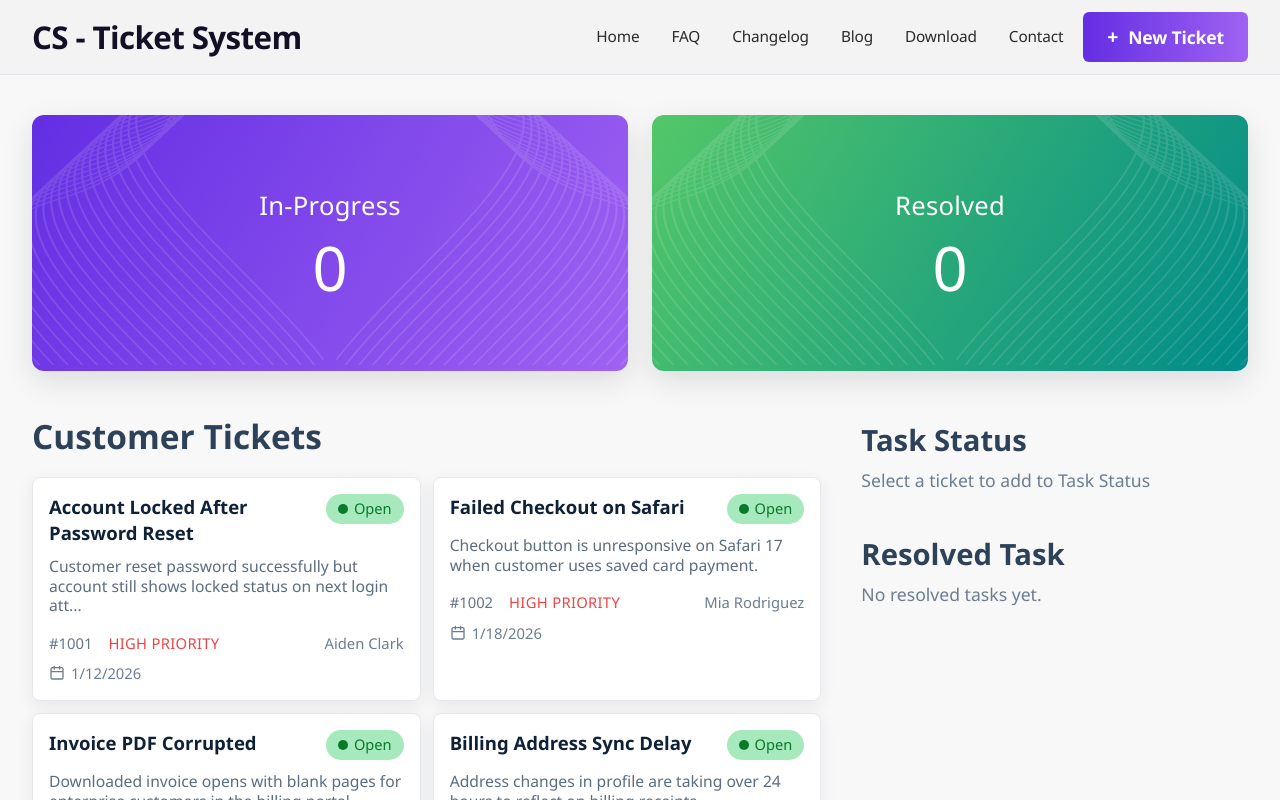
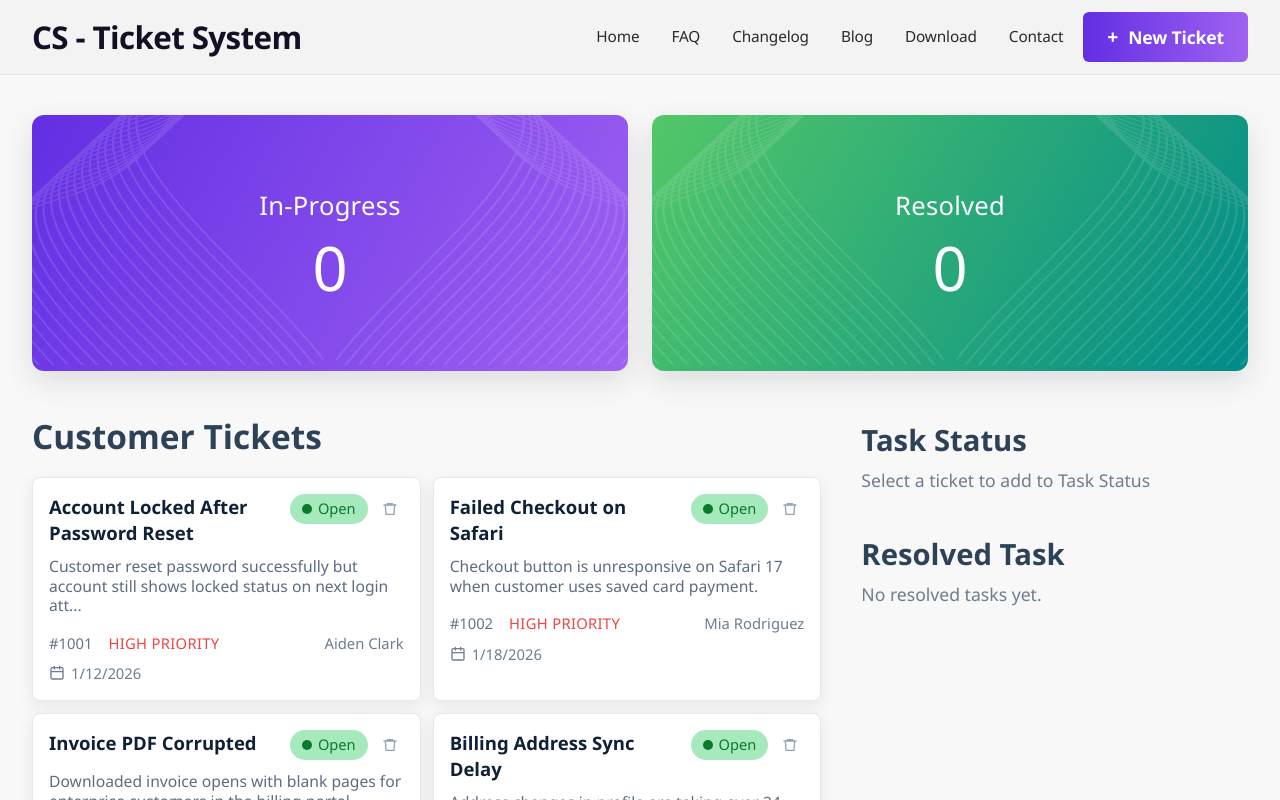
Before and after one commit to Shawon-Mahmud07/Customer-Support-Zone, a React (Vite) app: page / in a window 1280 px wide. Shown: the top 800 px of the page. Built offline with nearby package versions, Linux system fonts and the light colour scheme.

Commit message:
feat(ticket): implement delete functionality for tickets in task status

```diff
--- a/src/App.jsx
+++ b/src/App.jsx
@@ -25,7 +25,6 @@ function App() {
     }
 
     const updated = { ...selected, status: "In-Progress" };
-
     setTaskStatus((prev) => [updated, ...prev]);
     setTickets((prev) =>
       prev.map((ticket) =>
@@ -35,19 +34,23 @@ function App() {
     toast.success("Ticket added to Task Status.");
   }
 
+  function handleDeleteTicket(ticketId) {
+    setTickets((prev) => prev.filter((ticket) => ticket.id !== ticketId));
+    setTaskStatus((prev) => prev.filter((ticket) => ticket.id !== ticketId));
+    toast.error("Ticket deleted.");
+  }
+
   function handleCompleteTask(ticketId) {
     const selected = taskStatus.find((ticket) => ticket.id === ticketId);
     if (!selected) return;
 
     const completed = { ...selected, status: "Resolved" };
-
     setTaskStatus((prev) => prev.filter((ticket) => ticket.id !== ticketId));
     setResolvedTasks((prev) => [completed, ...prev]);
     setTickets((prev) => prev.filter((ticket) => ticket.id !== ticketId));
     toast.success("Task marked as complete.");
   }
 
-  // Memoize the UI state to prevent unnecessary re-renders of child components
   const uiState = useMemo(
     () => ({
       tickets,
@@ -61,24 +64,26 @@ function App() {
 
   return (
     <div className="min-h-screen bg-base-200">
-      {/* Top section: navbar and status banner */}
       <Navbar />
       <Banner
         inProgressCount={uiState.inProgressCount}
         resolvedCount={uiState.resolvedCount}
       />
-      {/* Main content section with tickets and task status */}
       <MainSection
         tickets={uiState.tickets}
         taskStatus={uiState.taskStatus}
         resolvedTasks={uiState.resolvedTasks}
         onAddToTask={handleAddToTask}
         onCompleteTask={handleCompleteTask}
+        onDeleteTicket={handleDeleteTicket}
       />
-      {/* Footer at the bottom of the page */}
       <Footer />
-      {/* Toast notifications container */}
-      <ToastContainer position="top-right" autoClose={1800} hideProgressBar theme="colored" />
+      <ToastContainer
+        position="top-right"
+        autoClose={1800}
+        hideProgressBar
+        theme="colored"
+      />
     </div>
   );
 }
--- a/src/components/MainSection.jsx
+++ b/src/components/MainSection.jsx
@@ -1,11 +1,9 @@
-// Status and priority styles for dynamic class application
 const statusStyles = {
   Open: "bg-[#A6E9BC] text-[#087A2A]",
   "In-Progress": "bg-[#F4E18D] text-[#9A7400]",
   Resolved: "bg-[#CDECF9] text-[#0C6280]",
 };
 
-// Priority styles for dynamic class application
 const priorityStyles = {
   High: "text-[#EF4444]",
   Medium: "text-[#F59E0B]",
@@ -17,7 +15,7 @@ function trimText(text, max = 92) {
   return `${text.slice(0, max)}...`;
 }
 
-function TicketCard({ ticket, onAddToTask }) {
+function TicketCard({ ticket, onAddToTask, onDeleteTicket }) {
   const isResolved = ticket.status === "Resolved";
 
   return (
@@ -33,15 +31,45 @@ function TicketCard({ ticket, onAddToTask }) {
       }}
       className={`rounded-lg border border-[#e6e8ee] bg-white p-4 shadow-[0_5px_16px_rgba(30,41,59,0.08)] transition hover:-translate-y-0.5 hover:shadow-[0_10px_24px_rgba(30,41,59,0.12)] ${isResolved ? "cursor-not-allowed opacity-80" : "cursor-pointer"}`}
     >
-      {/* Ticket title + current status badge */}
+      {/* Ticket title + status badge + delete button */}
       <div className="flex items-start justify-between gap-3">
         <h3 className="text-[clamp(1rem,0.35vw+0.88rem,1.35rem)] font-semibold leading-snug text-[#0f2137]">
           {ticket.title}
         </h3>
-        <span className={`inline-flex shrink-0 items-center gap-1.5 rounded-full px-3 py-1 text-[clamp(0.82rem,0.22vw+0.74rem,1rem)] font-medium ${statusStyles[ticket.status]}`}>
-          <span className="h-2.5 w-2.5 rounded-full bg-current" />
-          {ticket.status}
-        </span>
+        <div className="flex shrink-0 items-center gap-2">
+          <span
+            className={`inline-flex items-center gap-1.5 rounded-full px-3 py-1 text-[clamp(0.82rem,0.22vw+0.74rem,1rem)] font-medium ${statusStyles[ticket.status]}`}
+          >
+            <span className="h-2.5 w-2.5 rounded-full bg-current" />
+            {ticket.status}
+          </span>
+          {/* Delete button — stopPropagation prevents card click from firing */}
+          <button
+            onClick={(e) => {
+              e.stopPropagation();
+              onDeleteTicket(ticket.id);
+            }}
+            onKeyDown={(e) => e.stopPropagation()}
+            aria-label={`Delete ticket ${ticket.id}`}
+            title="Delete ticket"
+            className="flex h-7 w-7 items-center justify-center rounded-full text-[#94a3b8] transition hover:bg-red-50 hover:text-red-500"
+          >
+            <svg
+              xmlns="http://www.w3.org/2000/svg"
+              viewBox="0 0 24 24"
+              fill="none"
+              stroke="currentColor"
+              strokeWidth={2}
+              className="h-4 w-4"
+            >
+              <path
+                strokeLinecap="round"
+                strokeLinejoin="round"
+                d="M3 6h18M8 6V4h8v2M19 6l-1 14H6L5 6"
+              />
+            </svg>
+          </button>
+        </div>
       </div>
 
       <p className="mt-3 text-[clamp(0.9rem,0.2vw+0.82rem,1.1rem)] leading-tight text-[#5c6d82]">
@@ -51,13 +79,26 @@ function TicketCard({ ticket, onAddToTask }) {
       {/* Metadata row: id, priority, customer, created date */}
       <div className="mt-4 flex flex-wrap items-center gap-x-4 gap-y-2 text-[clamp(0.84rem,0.22vw+0.75rem,1rem)]">
         <span className="font-medium text-[#64748b]">#{ticket.id}</span>
-        <span className={`font-medium uppercase tracking-[0.02em] ${priorityStyles[ticket.priority]}`}>
+        <span
+          className={`font-medium uppercase tracking-[0.02em] ${priorityStyles[ticket.priority]}`}
+        >
           {ticket.priority} Priority
         </span>
         <span className="ml-auto text-[#6b7d92]">{ticket.customer}</span>
         <span className="inline-flex items-center gap-1.5 text-[#6b7d92]">
-          <svg xmlns="http://www.w3.org/2000/svg" viewBox="0 0 24 24" fill="none" stroke="currentColor" strokeWidth={2} className="h-4 w-4">
-            <path strokeLinecap="round" strokeLinejoin="round" d="M8 2v4m8-4v4M3 10h18M5 4h14a2 2 0 0 1 2 2v13a2 2 0 0 1-2 2H5a2 2 0 0 1-2-2V6a2 2 0 0 1 2-2Z" />
+          <svg
+            xmlns="http://www.w3.org/2000/svg"
+            viewBox="0 0 24 24"
+            fill="none"
+            stroke="currentColor"
+            strokeWidth={2}
+            className="h-4 w-4"
+          >
+            <path
+              strokeLinecap="round"
+              strokeLinejoin="round"
+              d="M8 2v4m8-4v4M3 10h18M5 4h14a2 2 0 0 1 2 2v13a2 2 0 0 1-2 2H5a2 2 0 0 1-2-2V6a2 2 0 0 1 2-2Z"
+            />
           </svg>
           {ticket.createdAt}
         </span>
@@ -72,24 +113,27 @@ function MainSection({
   resolvedTasks,
   onAddToTask,
   onCompleteTask,
+  onDeleteTicket,
 }) {
   return (
     <section className="mx-auto w-full max-w-370 px-5 pb-10 pt-4 sm:px-8 sm:pb-14">
-      {/* Left: ticket cards, Right: task status panel */}
       <div className="flex flex-col-reverse gap-6 xl:grid xl:grid-cols-[2fr_1fr] xl:gap-8">
         <div>
           <h2 className="text-[clamp(1.9rem,0.8vw+1.45rem,2.8rem)] font-semibold text-[#2d4258]">
             Customer Tickets
           </h2>
           <div className="mt-4 grid grid-cols-1 gap-3 lg:grid-cols-2">
-            {/* Ticket cards in a 2-column grid on large screens */}
             {tickets.map((ticket) => (
-              <TicketCard key={ticket.id} ticket={ticket} onAddToTask={onAddToTask} />
+              <TicketCard
+                key={ticket.id}
+                ticket={ticket}
+                onAddToTask={onAddToTask}
+                onDeleteTicket={onDeleteTicket}
+              />
             ))}
           </div>
         </div>
 
-        {/* Task status sidebar with instructions and resolved tasks */}
         <aside className="rounded-lg p-2 xl:pt-2">
           <h3 className="text-[clamp(1.7rem,0.6vw+1.35rem,2.2rem)] font-semibold text-[#2d4258]">
             Task Status
@@ -102,7 +146,10 @@ function MainSection({
           ) : (
             <div className="mt-4 space-y-3">
               {taskStatus.map((ticket) => (
-                <article key={ticket.id} className="rounded-lg border border-[#e6e8ee] bg-white p-4 shadow-[0_5px_16px_rgba(30,41,59,0.08)]">
+                <article
+                  key={ticket.id}
+                  className="rounded-lg border border-[#e6e8ee] bg-white p-4 shadow-[0_5px_16px_rgba(30,41,59,0.08)]"
+                >
                   <h4 className="text-[clamp(1.12rem,0.3vw+0.98rem,1.3rem)] font-semibold text-[#0f2137]">
                     {ticket.title}
                   </h4>
@@ -127,7 +174,10 @@ function MainSection({
           ) : (
             <ul className="mt-3 space-y-2 text-[clamp(1rem,0.25vw+0.9rem,1.15rem)] text-[#3f5167]">
               {resolvedTasks.map((ticket) => (
-                <li key={ticket.id} className="rounded-md bg-white px-3 py-2 shadow-[0_3px_10px_rgba(30,41,59,0.08)]">
+                <li
+                  key={ticket.id}
+                  className="rounded-md bg-white px-3 py-2 shadow-[0_3px_10px_rgba(30,41,59,0.08)]"
+                >
                   {ticket.title}
                 </li>
               ))}
```
